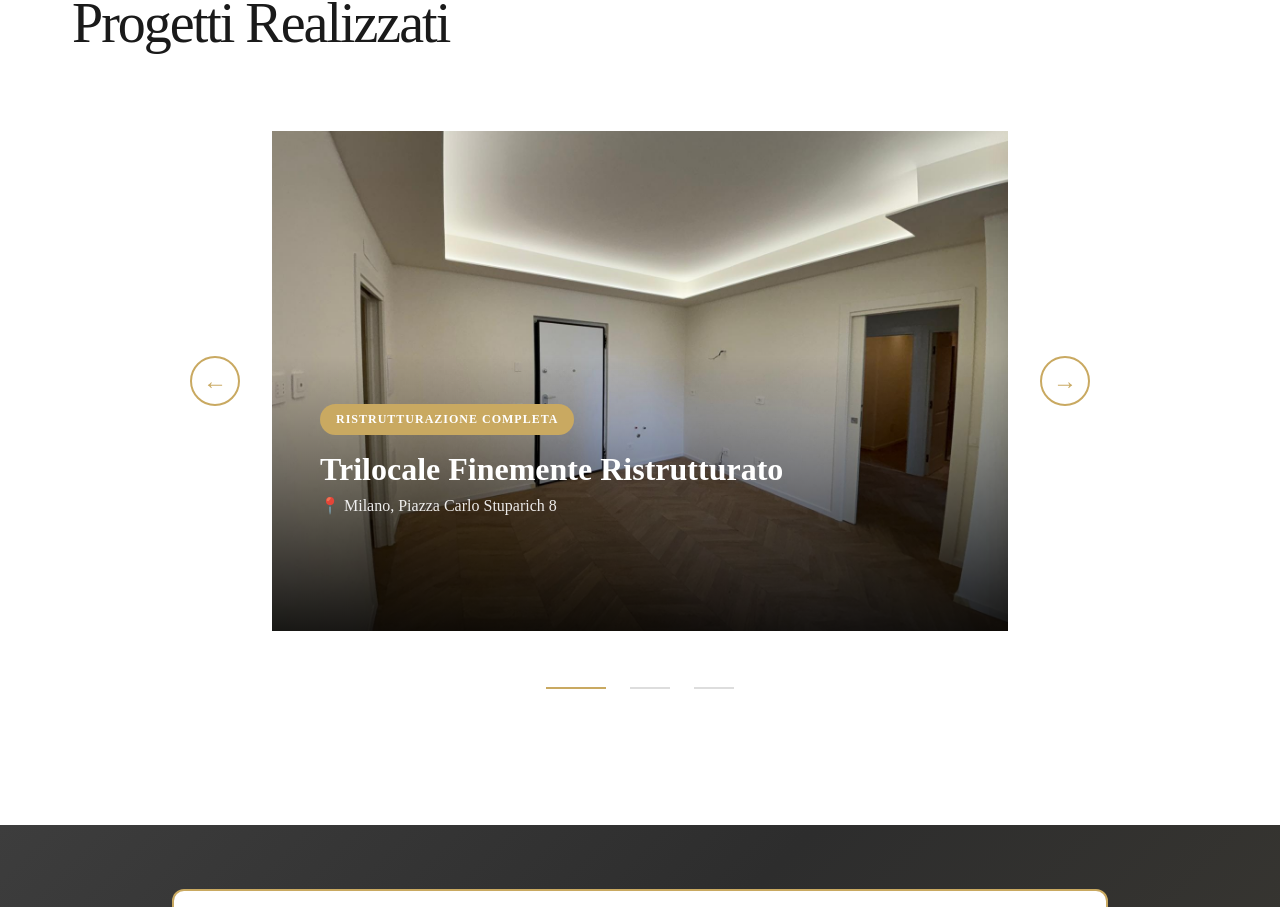
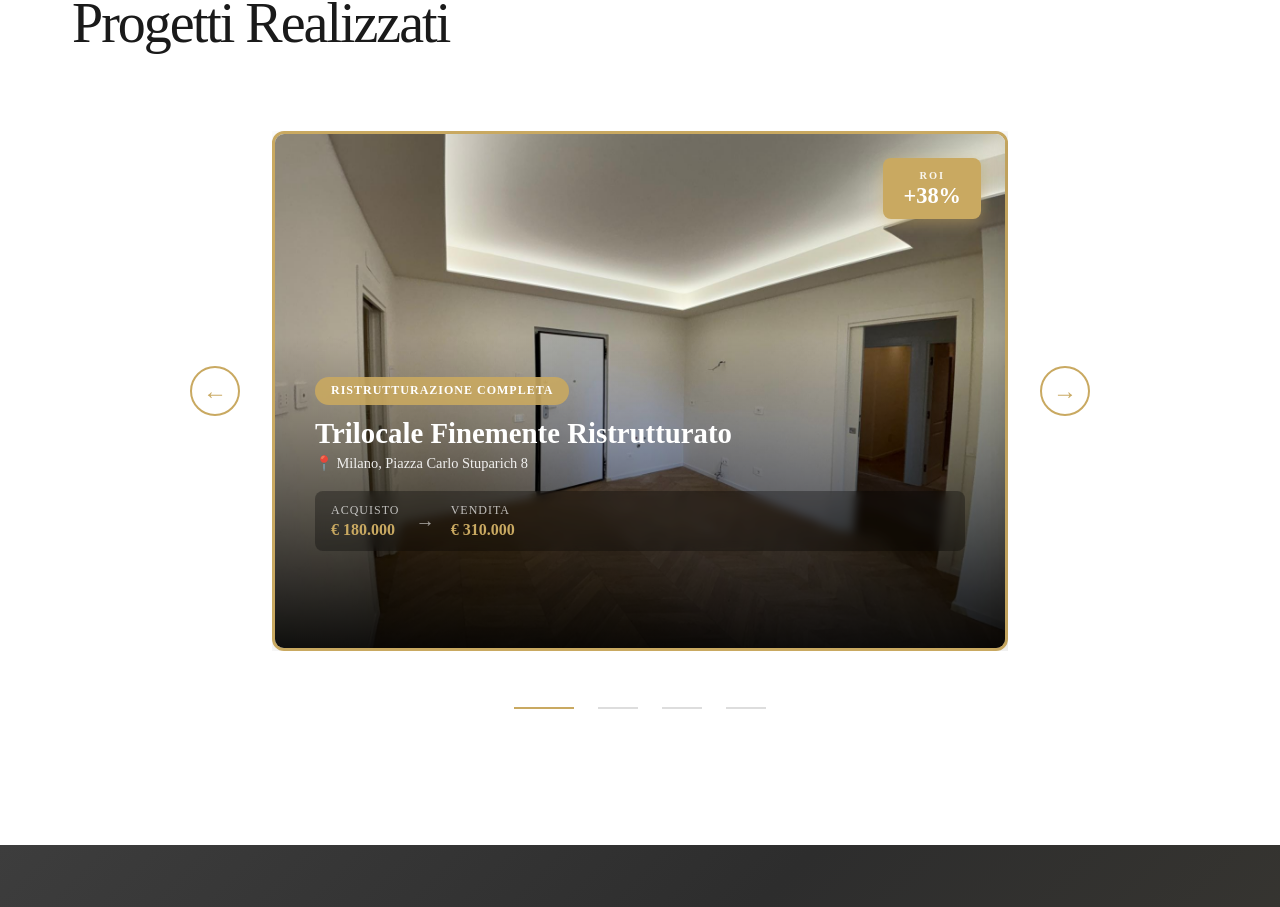
Before and after one commit to samuelescavello/Capital-Investment, a React (Vite) app: page / in a window 1280 px wide. Shown: the part 2700-3607 px from the top of the page. Built offline with nearby package versions, Linux system fonts and the light colour scheme.

Commit message:
modifica carosello

```diff
--- a/src/components/nav/progetti/Progetti.css
+++ b/src/components/nav/progetti/Progetti.css
@@ -53,7 +53,6 @@
   cursor: pointer;
   transition: all 0.3s ease;
   flex-shrink: 0;
-  z-index: 10;
 }
 
 .nav-arrow-progetti:hover {
@@ -66,7 +65,7 @@
   flex: 1;
   overflow: hidden;
   position: relative;
-  height: 500px;
+  height: 520px;
 }
 
 .carousel-slide-progetti {
@@ -88,9 +87,15 @@
   position: relative;
   width: 100%;
   height: 100%;
-  border-radius: 0;
+  border-radius: 12px;
   overflow: hidden;
+  border: 3px solid #c9a961;
   box-shadow: 0 4px 20px rgba(0, 0, 0, 0.1);
+  transition: all 0.3s ease;
+}
+
+.project-card-progetti:hover .project-image-progetti {
+  box-shadow: 0 12px 40px rgba(201, 169, 97, 0.3);
 }
 
 .project-image-progetti img {
@@ -104,50 +109,117 @@
   transform: scale(1.05);
 }
 
+/* ROI Badge */
+.roi-badge {
+  position: absolute;
+  top: 1.5rem;
+  right: 1.5rem;
+  background: #c9a961;
+  color: white;
+  padding: 0.75rem 1.25rem;
+  border-radius: 8px;
+  z-index: 10;
+  display: flex;
+  flex-direction: column;
+  align-items: center;
+  gap: 0.2rem;
+  box-shadow: 0 4px 15px rgba(201, 169, 97, 0.5);
+}
+
+.roi-label {
+  font-size: 0.65rem;
+  font-weight: 700;
+  letter-spacing: 2px;
+  text-transform: uppercase;
+  opacity: 0.9;
+}
+
+.roi-value {
+  font-size: 1.4rem;
+  font-weight: 700;
+  line-height: 1;
+}
+
+/* Overlay */
 .project-overlay-progetti {
   position: absolute;
   bottom: 0;
   left: 0;
   right: 0;
-  padding: 3rem;
-  background: linear-gradient(to top, rgba(0, 0, 0, 0.85) 0%, transparent 100%);
+  padding: 2.5rem;
+  background: linear-gradient(to top, rgba(0, 0, 0, 0.9) 0%, transparent 100%);
   color: white;
-  transition: all 0.3s ease;
 }
 
 .project-category-progetti {
   display: inline-block;
-  background: #c9a961;
+  background: rgba(201, 169, 97, 0.9);
   color: white;
-  padding: 0.5rem 1rem;
+  padding: 0.4rem 1rem;
   border-radius: 20px;
   font-size: 0.75rem;
   font-weight: 600;
   text-transform: uppercase;
   letter-spacing: 1px;
-  margin-bottom: 1rem;
+  margin-bottom: 0.75rem;
 }
 
 .project-overlay-progetti h3 {
-  font-size: 2rem;
-  margin-bottom: 0.5rem;
+  font-size: 1.8rem;
+  margin-bottom: 0.3rem;
   font-weight: 600;
   color: white;
 }
 
 .project-location-progetti {
+  font-size: 0.9rem;
+  margin-bottom: 1.2rem;
+  opacity: 0.9;
+}
+
+/* Overlay Financials */
+.overlay-financials {
+  display: flex;
+  align-items: center;
+  gap: 1rem;
+  margin-bottom: 1.2rem;
+  background: rgba(0, 0, 0, 0.3);
+  padding: 0.75rem 1rem;
+  border-radius: 8px;
+  backdrop-filter: blur(5px);
+}
+
+.overlay-financial-item {
+  display: flex;
+  flex-direction: column;
+  gap: 0.2rem;
+}
+
+.overlay-financial-item span {
+  font-size: 0.75rem;
+  color: rgba(255, 255, 255, 0.7);
+  text-transform: uppercase;
+  letter-spacing: 1px;
+}
+
+.overlay-financial-item strong {
   font-size: 1rem;
-  margin-bottom: 1.5rem;
-  opacity: 0.9;
+  color: #c9a961;
+  font-weight: 700;
+}
+
+.overlay-arrow {
+  font-size: 1.2rem;
+  color: rgba(255, 255, 255, 0.6);
 }
 
 .view-btn-progetti {
   background: transparent;
   border: 2px solid white;
   color: white;
-  padding: 0.75rem 2rem;
+  padding: 0.6rem 1.5rem;
   border-radius: 6px;
-  font-size: 0.9rem;
+  font-size: 0.85rem;
   font-weight: 600;
   cursor: pointer;
   transition: all 0.3s ease;
@@ -194,7 +266,9 @@
   background: #c9a961;
 }
 
-/* Modal */
+/* ======================== */
+/* MODAL                    */
+/* ======================== */
 .modal-overlay-progetti {
   position: fixed;
   top: 0;
@@ -273,7 +347,7 @@
   padding: 3rem;
 }
 
-/* Modal Gallery */
+/* Gallery */
 .modal-gallery-progetti {
   display: flex;
   flex-direction: column;
@@ -282,7 +356,7 @@
 
 .main-image-progetti {
   width: 100%;
-  height: 400px;
+  height: 380px;
   border-radius: 8px;
   overflow: hidden;
 }
@@ -310,12 +384,7 @@
   opacity: 0.6;
 }
 
-.gallery-thumbs-progetti img:hover {
-  border-color: #c9a961;
-  transform: scale(1.05);
-  opacity: 1;
-}
-
+.gallery-thumbs-progetti img:hover,
 .gallery-thumbs-progetti img.active {
   border-color: #c9a961;
   opacity: 1;
@@ -325,65 +394,169 @@
 .modal-info-progetti {
   display: flex;
   flex-direction: column;
+  gap: 1.2rem;
 }
 
 .modal-category-progetti {
   display: inline-block;
   background: #c9a961;
   color: white;
-  padding: 0.5rem 1rem;
+  padding: 0.4rem 1rem;
   border-radius: 20px;
   font-size: 0.75rem;
   font-weight: 600;
   text-transform: uppercase;
   letter-spacing: 1px;
   align-self: flex-start;
-  margin-bottom: 1rem;
 }
 
 .modal-info-progetti h2 {
-  font-size: 2rem;
+  font-size: 1.8rem;
   color: #1a1a1a;
   font-weight: 600;
-  margin-bottom: 0.5rem;
+  margin: 0;
 }
 
 .modal-location-progetti {
-  font-size: 1rem;
+  font-size: 0.95rem;
   color: #666;
-  margin-bottom: 1.5rem;
+  margin: 0;
 }
 
 .divider-progetti {
   height: 1px;
   background: #e0e0e0;
-  margin: 1.5rem 0;
+}
+
+/* ROI Grande */
+.modal-roi {
+  display: flex;
+  align-items: center;
+  justify-content: space-between;
+  background: #1a1a1a;
+  padding: 1.2rem 1.5rem;
+  border-radius: 8px;
+}
+
+.modal-roi-label {
+  font-size: 0.85rem;
+  color: rgba(255, 255, 255, 0.7);
+  text-transform: uppercase;
+  letter-spacing: 1px;
+}
+
+.modal-roi-value {
+  font-size: 2.5rem;
+  font-weight: 700;
+  color: #c9a961;
+}
+
+/* Analisi Finanziaria */
+.modal-financials h3,
+.modal-desc-section h3 {
+  font-size: 1rem;
+  font-weight: 700;
+  color: #1a1a1a;
+  text-transform: uppercase;
+  letter-spacing: 1px;
+  margin-bottom: 1rem;
+}
+
+.financial-flow {
+  display: flex;
+  gap: 1rem;
+  align-items: center;
+}
+
+.financial-box {
+  flex: 1;
+  padding: 1.2rem;
+  border-radius: 8px;
+  display: flex;
+  flex-direction: column;
+  gap: 0.75rem;
+}
+
+.financial-box.before {
+  background: #fafafa;
+  border: 1px solid #e0e0e0;
+}
+
+.financial-box.after {
+  background: #fafafa;
+  border: 1px solid #c9a961;
+}
+
+.financial-box-label {
+  font-size: 0.75rem;
+  font-weight: 700;
+  text-transform: uppercase;
+  letter-spacing: 1px;
+  color: #999;
+}
+
+.financial-item {
+  display: flex;
+  flex-direction: column;
+  gap: 0.2rem;
+}
+
+.financial-item span {
+  font-size: 0.75rem;
+  color: #999;
+}
+
+.financial-item strong {
+  font-size: 0.95rem;
+  color: #1a1a1a;
+  font-weight: 600;
+}
+
+.financial-item.total strong {
+  color: #1a1a1a;
+  border-top: 1px solid #ddd;
+  padding-top: 0.5rem;
+}
+
+.financial-item.profit strong {
+  color: #c9a961;
+  font-size: 1.1rem;
+}
+
+.financial-arrow {
+  font-size: 1.5rem;
+  color: #c9a961;
+  flex-shrink: 0;
+}
+
+/* Descrizione */
+.modal-desc-section {
+  display: flex;
+  flex-direction: column;
+  gap: 0.5rem;
 }
 
 .modal-description-progetti {
-  font-size: 1rem;
-  line-height: 1.8;
+  font-size: 0.95rem;
+  line-height: 1.7;
   color: #555;
-  margin-bottom: 2rem;
+  margin: 0;
 }
 
-.project-details-progetti h3 {
-  font-size: 1.3rem;
-  color: #1a1a1a;
-  font-weight: 600;
-  margin-bottom: 1.5rem;
-}
-
+/* Dettagli */
 .details-grid-progetti {
   display: grid;
   grid-template-columns: repeat(2, 1fr);
-  gap: 1.5rem;
+  gap: 1rem;
+  background: #fafafa;
+  padding: 1rem;
+  border-radius: 8px;
 }
 
 .detail-item-progetti {
   display: flex;
   flex-direction: column;
-  gap: 0.5rem;
+  gap: 0.3rem;
 }
 
 .detail-label-progetti {
@@ -406,16 +579,6 @@
     font-size: 2.5rem;
   }
 
-  .nav-arrow-progetti {
-    width: 45px;
-    height: 45px;
-    font-size: 1.2rem;
-  }
-
-  .carousel-container-progetti {
-    height: 450px;
-  }
-
   .modal-grid-progetti {
     grid-template-columns: 1fr;
     gap: 2rem;
@@ -424,6 +587,14 @@
 
   .main-image-progetti {
     height: 300px;
+  }
+
+  .financial-flow {
+    flex-direction: column;
+  }
+
+  .financial-arrow {
+    transform: rotate(90deg);
   }
 }
 
@@ -441,7 +612,7 @@
   }
 
   .carousel-wrapper {
-    gap: 1rem;
+    gap: 0.5rem;
   }
 
   .nav-arrow-progetti {
@@ -449,22 +620,30 @@
   }
 
   .carousel-container-progetti {
-    height: 400px;
+    height: 480px;
   }
 
   .project-overlay-progetti {
-    padding: 2rem;
+    padding: 1.5rem;
   }
 
   .project-overlay-progetti h3 {
-    font-size: 1.5rem;
+    font-size: 1.4rem;
+  }
+
+  .overlay-financials {
+    padding: 0.5rem 0.75rem;
+  }
+
+  .overlay-financial-item strong {
+    font-size: 0.9rem;
   }
 
   .gallery-thumbs-progetti {
     grid-template-columns: repeat(3, 1fr);
   }
 
-  .gallery-thumbs-progetti img {
-    height: 70px;
+  .modal-roi-value {
+    font-size: 2rem;
   }
 }
--- a/src/components/nav/progetti/Progetti.jsx
+++ b/src/components/nav/progetti/Progetti.jsx
@@ -1,4 +1,3 @@
-// components/Progetti.jsx
 import { useState } from "react";
 import "./Progetti.css";
 
@@ -16,6 +15,14 @@ const Progetti = () => {
       image: "/img/caroselloImg/prog-1-slide-1.jpg",
       description:
         "Completa ristrutturazione di un appartamento di 65mq nel cuore di Milano. Intervento che ha previsto demolizione pareti, nuovo impianto elettrico e idraulico, pavimentazione in parquet.",
+      roi: "+38%",
+      financials: {
+        prezzoAcquisto: "€ 180.000",
+        costoRistrutturazione: "€ 45.000",
+        costoTotale: "€ 225.000",
+        prezzoVendita: "€ 310.000",
+        guadagnoNetto: "€ 85.000",
+      },
       details: {
         superficie: "65 mq",
         anno: "2025",
@@ -39,6 +46,14 @@ const Progetti = () => {
       image: "/img/caroselloImg/prog-2-slide-5.jpg",
       description:
         "Ristrutturazione completa di un trilocale con design moderno e funzionale.",
+      roi: "+42%",
+      financials: {
+        prezzoAcquisto: "€ 200.000",
+        costoRistrutturazione: "€ 50.000",
+        costoTotale: "€ 250.000",
+        prezzoVendita: "€ 355.000",
+        guadagnoNetto: "€ 105.000",
+      },
       details: {
         superficie: "70 mq",
         anno: "2025",
@@ -58,6 +73,14 @@ const Progetti = () => {
       image: "/img/caroselloImg/prog-3-slide-1.jpg",
       description:
         "Ristrutturazione completa di un bilocale ottimizzato per spazi moderni.",
+      roi: "+35%",
+      financials: {
+        prezzoAcquisto: "€ 120.000",
+        costoRistrutturazione: "€ 30.000",
+        costoTotale: "€ 150.000",
+        prezzoVendita: "€ 202.500",
+        guadagnoNetto: "€ 52.500",
+      },
       details: {
         superficie: "40 mq",
         anno: "2025",
@@ -66,6 +89,34 @@ const Progetti = () => {
         "/img/caroselloImg/prog-3-slide-2.jpg",
         "/img/caroselloImg/prog-3-slide-3.jpg",
         "/img/caroselloImg/prog-3-slide-4.jpg",
+      ],
+    },
+    {
+      id: 4,
+      title: "frazionamento in 4 unitá immobiliari",
+      location: "Milano, Via Ressi 16",
+      category: "Ristrutturazione Completa",
+      image: "/img/caroselloImg/prog-3-slide-1.jpg",
+      description:
+        "Ristrutturazione completa di un bilocale ottimizzato per spazi moderni.",
+      roi: "+35% previsto",
+      financials: {
+        prezzoAcquisto: "€ 710.000",
+        costoRistrutturazione: "€ 140.000",
+        costiVARI: "80.000",
+        costoTotale: "€ 930.000",
+        prezzoVendita: "€ 1.290.000",
+        guadagno: "€ 360.000",
+      },
+      details: {
+        superficie: "180 mq",
+        anno: "2025",
+      },
+      gallery: [
+        "/img/caroselloImg/prog-3-slide-2.jpg",
+        "/img/caroselloImg/prog-3-slide-3.jpg",
+        "/img/caroselloImg/prog-3-slide-4.jpg",
+        "/img/caroselloImg/prog-4-slide-1.jpeg",
       ],
     },
   ];
@@ -94,19 +145,13 @@ const Progetti = () => {
     <>
       <section id="progetti" className="progetti-section">
         <div className="progetti-container">
-          {/* Header */}
           <div className="section-header">
             <span className="section-subtitle">Portfolio</span>
             <h2 className="section-title">Progetti Realizzati</h2>
           </div>
 
-          {/* Carousel */}
           <div className="carousel-wrapper">
-            <button
-              className="nav-arrow-progetti left"
-              onClick={prevSlide}
-              aria-label="Progetto precedente"
-            >
+            <button className="nav-arrow-progetti left" onClick={prevSlide}>
               ←
             </button>
 
@@ -125,6 +170,13 @@ const Progetti = () => {
                   >
                     <div className="project-image-progetti">
                       <img src={project.image} alt={project.title} />
+
+                      {/* ROI Badge visibile sempre */}
+                      <div className="roi-badge">
+                        <span className="roi-label">ROI</span>
+                        <span className="roi-value">{project.roi}</span>
+                      </div>
+
                       <div className="project-overlay-progetti">
                         <span className="project-category-progetti">
                           {project.category}
@@ -133,6 +185,17 @@ const Progetti = () => {
                         <p className="project-location-progetti">
                           📍 {project.location}
                         </p>
+                        <div className="overlay-financials">
+                          <div className="overlay-financial-item">
+                            <span>Acquisto</span>
+                            <strong>{project.financials.prezzoAcquisto}</strong>
+                          </div>
+                          <div className="overlay-arrow">→</div>
+                          <div className="overlay-financial-item">
+                            <span>Vendita</span>
+                            <strong>{project.financials.prezzoVendita}</strong>
+                          </div>
+                        </div>
                         <button className="view-btn-progetti">
                           Vedi Dettagli
                         </button>
@@ -143,16 +206,11 @@ const Progetti = () => {
               ))}
             </div>
 
-            <button
-              className="nav-arrow-progetti right"
-              onClick={nextSlide}
-              aria-label="Progetto successivo"
-            >
+            <button className="nav-arrow-progetti right" onClick={nextSlide}>
               →
             </button>
           </div>
 
-          {/* Indicators */}
           <div className="carousel-indicators-progetti">
             {projects.map((_, index) => (
               <button
@@ -167,18 +225,14 @@ const Progetti = () => {
         </div>
       </section>
 
-      {/* Modal Dettagli Progetto */}
+      {/* Modal */}
       {selectedProject && (
         <div className="modal-overlay-progetti" onClick={closeModal}>
           <div
             className="modal-content-progetti"
             onClick={(e) => e.stopPropagation()}
           >
-            <button
-              className="modal-close-progetti"
-              onClick={closeModal}
-              aria-label="Chiudi"
-            >
+            <button className="modal-close-progetti" onClick={closeModal}>
               ×
             </button>
 
@@ -198,7 +252,7 @@ const Progetti = () => {
                 <div className="gallery-thumbs-progetti">
                   <img
                     src={selectedProject.image}
-                    alt={`${selectedProject.title} principale`}
+                    alt="principale"
                     onClick={() => setSelectedImageIndex(0)}
                     className={selectedImageIndex === 0 ? "active" : ""}
                   />
@@ -206,7 +260,7 @@ const Progetti = () => {
                     <img
                       key={i}
                       src={img}
-                      alt={`${selectedProject.title} ${i + 1}`}
+                      alt={`foto ${i + 1}`}
                       onClick={() => setSelectedImageIndex(i + 1)}
                       className={selectedImageIndex === i + 1 ? "active" : ""}
                     />
@@ -224,12 +278,75 @@ const Progetti = () => {
                   📍 {selectedProject.location}
                 </p>
                 <div className="divider-progetti"></div>
+
+                {/* ROI Grande */}
+                <div className="modal-roi">
+                  <span className="modal-roi-label">
+                    Rendimento dell'operazione
+                  </span>
+                  <span className="modal-roi-value">{selectedProject.roi}</span>
+                </div>
+
+                <div className="divider-progetti"></div>
+
+                {/* Dettagli Finanziari */}
+                <div className="modal-financials">
+                  <h3>Analisi Finanziaria</h3>
+
+                  <div className="financial-flow">
+                    <div className="financial-box before">
+                      <span className="financial-box-label">Investimento</span>
+                      <div className="financial-item">
+                        <span>Prezzo Acquisto</span>
+                        <strong>
+                          {selectedProject.financials.prezzoAcquisto}
+                        </strong>
+                      </div>
+                      <div className="financial-item">
+                        <span>Costo Ristrutturazione</span>
+                        <strong>
+                          {selectedProject.financials.costoRistrutturazione}
+                        </strong>
+                      </div>
+                      <div className="financial-item total">
+                        <span>Costo Totale</span>
+                        <strong>
+                          {selectedProject.financials.costoTotale}
+                        </strong>
+                      </div>
+                    </div>
+
+                    <div className="financial-arrow">→</div>
+
+                    <div className="financial-box after">
+                      <span className="financial-box-label">Risultato</span>
+                      <div className="financial-item">
+                        <span>Prezzo Vendita</span>
+                        <strong>
+                          {selectedProject.financials.prezzoVendita}
+                        </strong>
+                      </div>
+                      <div className="financial-item profit">
+                        <span>Guadagno Netto</span>
+                        <strong>
+                          {selectedProject.financials.guadagnoNetto}
+                        </strong>
+                      </div>
+                    </div>
+                  </div>
+                </div>
+
+                <div className="divider-progetti"></div>
+
+                {/* Descrizione */}
+                <div className="modal-desc-section">
+                  <h3>Descrizione</h3>
                   <p className="modal-description-progetti">
                     {selectedProject.description}
                   </p>
+                </div>
 
-                <div className="project-details-progetti">
-                  <h3>Dettagli Progetto</h3>
+                {/* Dettagli */}
                 <div className="details-grid-progetti">
                   <div className="detail-item-progetti">
                     <span className="detail-label-progetti">Superficie</span>
@@ -248,7 +365,6 @@ const Progetti = () => {
             </div>
           </div>
         </div>
-        </div>
       )}
     </>
   );
```
Also changed, not shown: public/img/caroselloImg/prog-4-slide-1.jpeg (added). Lines whose indentation alone changed are shown as unchanged.
